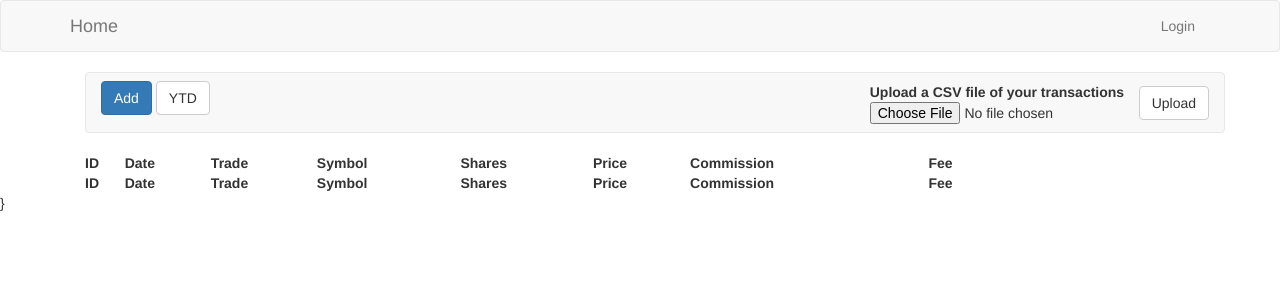
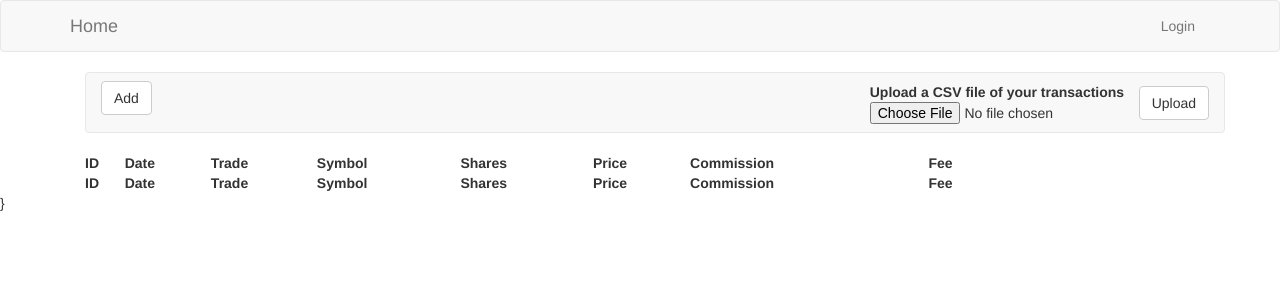
Before and after one commit to jakubdudek/pf_tracker, a Flask app: template src/app/templates/transactions/transactions.html in a window 1280 px wide. Shown: the top 300 px of the page. Run offline with Flask 2, Linux system fonts and the light colour scheme; the template is opened without the code that fills it: values that come from a table or form of the project are taken from there, others are empty; parts of the project's set-up code (start-up, migrations or seed data) failed here and were passed over; some libraries are stand-ins or nearby versions.

Commit message:
removed button added for testing

```diff
--- a/src/app/templates/transactions/transactions.html
+++ b/src/app/templates/transactions/transactions.html
@@ -23,8 +23,7 @@
         <div class="container-fluid">
             <div class="navbar-left">
 
-                <button href="#test" role="button" class="btn btn-large btn-primary" data-toggle="modal">Add</button>
-                <button type="submit" name="button" class="btn btn-default navbar-btn" onclick="zoom_data('ytd')">YTD</button>
+                <button href="#test" role="button" class="btn btn-default navbar-btn" data-toggle="modal">Add</button>
 
             </div>
             <div class="navbar-form navbar-right">
```
